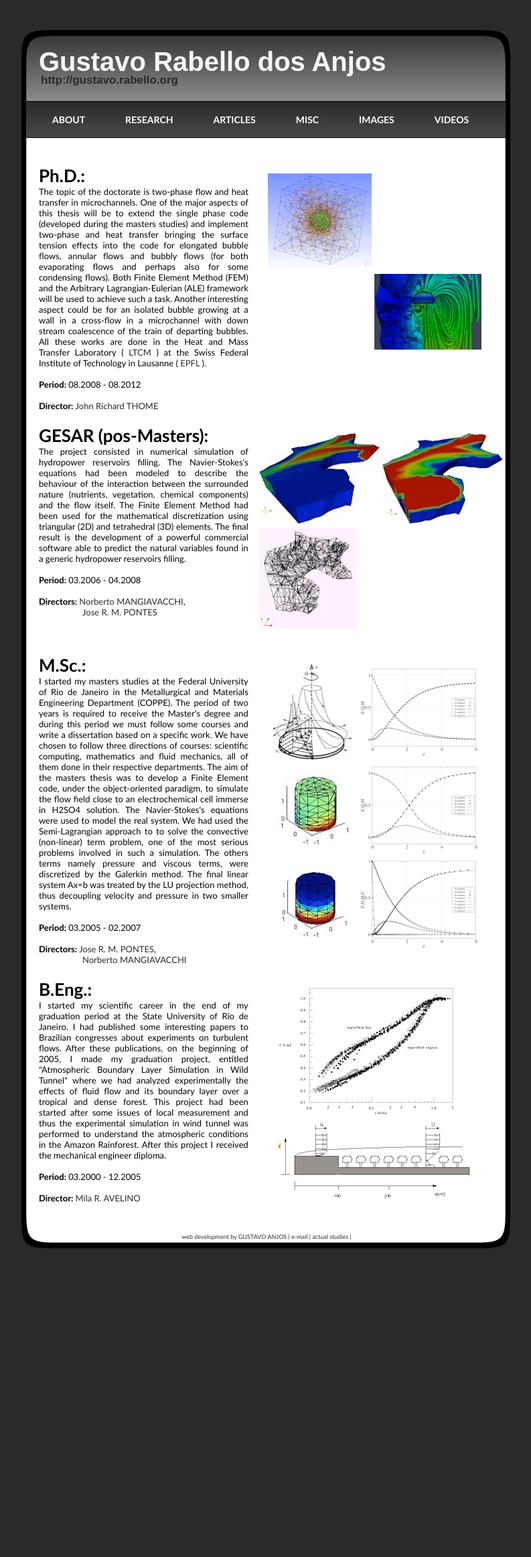
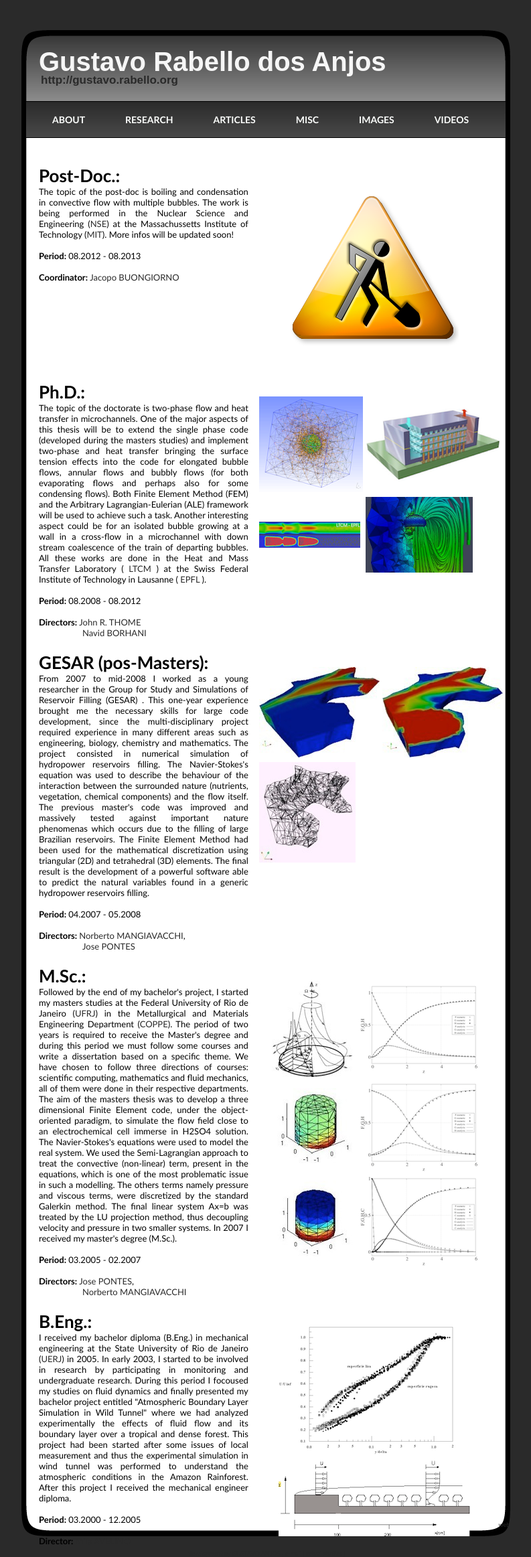
Before and after one commit to gustavorabello/python-sitePro, a Django app: template templates/research.html in a window 1280 px wide. Shown: the whole page at 67% size, without its empty margins (242-1035 px from the left). Before the commit the page ends 1864 px from the top, so only its background shows below. Run offline with Django 3.2, Linux system fonts and the light colour scheme; the template is opened without the code that fills it, so the values that code supplies are empty.

Commit message:
Updating infos of phd and post-doc position.

```diff
--- a/static/css/research.css
+++ b/static/css/research.css
@@ -2,7 +2,7 @@
 
 #twoColumns
 {
- height:1570px;
+ height:2000px;
 }
 
 #twoColumns ul
@@ -32,7 +32,7 @@
 
 #twoColumns .right
 {
- padding-top:30px;
+ padding-top:40px;
  padding-bottom:10px;
  width:52%;
  margin-left:auto;
--- a/templates/about.html
+++ b/templates/about.html
@@ -154,8 +154,8 @@ href="{{ STATIC_URL }}images/guga.png">
  <p> <a href="http://tetgen.berlios.de"> TETGEN </a>: Mesh generator </p>
  <p> <a href="http://www.paraview.org"> Paraview </a>: Scientific
  visualization </p>
+ <p> <a href="http://www.mcs.anl.gov/petsc/"> PETSc </a> Scientific Computation Framework </p>
  <p> <a href="http://www.geuz.org/gmsh"> GMsh </a>: Mesh generator </p>
- <p> <a href="http://www.cff.ch"> CFF </a>: Swiss Railway Company </p>
 
 
  </div>
--- a/templates/research.html
+++ b/templates/research.html
@@ -12,6 +12,53 @@
 {% include "bar.html" %}
 
 <div id="twoColumns">
+
+ <!-- Post-Doc.: -->
+ <div class="block">
+  <div class="left">
+   <h1> Post-Doc.: </h1>
+   <p> The topic of the post-doc is boiling and condensation in
+   convective flow with multiple bubbles. The work is being performed
+   in the Nuclear Science and Engineering
+   (<a href="http://web.mit.edu/nse">NSE</a>)
+   at the Massachussetts Institute of Technology
+   (<a href="http://mit.edu/">MIT</a>). More infos will be updated soon!
+
+   <p>&nbsp;</p>
+
+   <p> <b> Period: </b> 08.2012 - 08.2013 </p>
+
+   <p>&nbsp;</p>
+
+   <p> <b> Coordinator: </b>
+   <a href="http://mit.edu/nse/people/faculty/buongiorno.html"> Jacopo
+	BUONGIORNO </a>
+   </p>
+
+  </div>
+
+  <div class="right">
+   <table border="0">
+	<tr>
+	 <td> <img src="{{ STATIC_URL }}images/under-construction-2.png"> </td>
+	 <td> </td>
+	 <td> </td>
+	</tr>
+
+	<tr>
+	 <td> </td>
+	 <td> </td>
+	 <td> </td>
+	</tr>
+
+	<tr>
+	 <td> </td>
+	 <td> </td>
+	</tr>
+
+   </table>
+  </div>
+ </div>
 
  <!-- Ph.D.: -->
  <div class="block">
@@ -41,8 +88,11 @@
 
    <p>&nbsp;</p>
 
-   <p> <b> Director: </b>
-   <a href="http://ltcm.epfl.ch/page-54075-en.html"> John Richard THOME </a>
+   <p> <b> Directors: </b>
+   <a href="http://ltcm.epfl.ch/page-54075-en.html"> John R. THOME </a>
+   </p>
+   <p style="text-indent:65px" >
+   <a href="http://ltcm.epfl.ch/page-54077-en.html"> Navid BORHANI </a>
    </p>
 
   </div>
@@ -50,11 +100,12 @@
    <table border="0">
 	<tr>
 	 <td> <img src="{{ STATIC_URL }}images/3Dmesh.png"> </td>
+	 <td> <img src="{{ STATIC_URL }}images/processor.png"> </td>
 	 <td> </td>
 	</tr>
 
 	<tr>
-	 <td> </td>
+	 <td > <img src="{{ STATIC_URL }}images/2Dmicro.png"> </td>
 	 <td > <img src="{{ STATIC_URL }}images/3Dbubble.png"> </td>
 	 <td> </td>
 	</tr>
@@ -73,19 +124,26 @@
   <div class="left">
    <h1> GESAR (pos-Masters): </h1>
 
-   <p> The project consisted in numerical simulation of hydropower
-   reservoirs filling. The Navier-Stokes's equations had been modeled to
-   describe the behaviour of the interaction between the surrounded
+   <p> From 2007 to mid-2008 I worked as a young researcher in the Group
+   for Study and Simulations of Reservoir Filling (GESAR) . This
+   one-year experience brought me the necessary skills for large code
+   development, since the multi-disciplinary project required experience
+   in many different areas such as engineering, biology, chemistry and
+   mathematics. The project consisted in numerical simulation of
+   hydropower reservoirs filling. The Navier-Stokes's equation was used
+   to describe the behaviour of the interaction between the surrounded
    nature (nutrients, vegetation, chemical components) and the flow
-   itself. The Finite Element Method had been used for the mathematical
-   discretization using triangular (2D) and tetrahedral (3D) elements.
-   The final result is the development of a powerful commercial software
-   able to predict the natural variables found in a generic hydropower
-   reservoirs filling. </p>
+   itself. The previous master's code was improved and massively tested
+   against important nature phenomenas which occurs due to the filling
+   of large Brazilian reservoirs. The Finite Element Method had been
+   used for the mathematical discretization using triangular (2D) and
+   tetrahedral (3D) elements. The final result is the development of a
+   powerful software able to predict the natural variables found in a
+   generic hydropower reservoirs filling. </p>
 
    <p>&nbsp;</p>
 
-   <p> <b> Period: </b> 03.2006 - 04.2008 </p>
+   <p> <b> Period: </b> 04.2007 - 05.2008 </p>
 
    <p>&nbsp;</p>
 
@@ -93,7 +151,7 @@
    <a href="http://www.eng.uerj.br/prof/norberto"> Norberto MANGIAVACCHI</a>,
    </p>
    <p style="text-indent:65px" >
-   <a href="http://www.metalmat.ufrj.br/docentes/pontes/"> Jose R. M. PONTES </a>
+   <a href="http://www.metalmat.ufrj.br/docentes/pontes/"> Jose PONTES </a>
    </p>
 
   </div>
@@ -124,23 +182,28 @@
   <div class="left">
    <h1> M.Sc.: </h1>
 
-   <p> I started my masters studies at the Federal University of Rio de
-   Janeiro in the Metallurgical and Materials Engineering Department
-   (COPPE). The period of two years is required to receive the Master's
-   degree and during this period we must follow some courses and write a
-   dissertation based on a specific work. We have chosen to follow three
-   directions of courses: scientific computing, mathematics and fluid
-   mechanics, all of them done in their respective departments. The aim
-   of the masters thesis was to develop a Finite Element code, under the
-   object-oriented paradigm, to simulate the flow field close to an
-   electrochemical cell immerse in H2SO4 solution. The Navier-Stokes's
-   equations were used to model the real system. We had used the
-   Semi-Lagrangian approach to to solve the convective (non-linear) term
-   problem, one of the most serious problems involved in such a
-   simulation. The others terms namely pressure and viscous terms, were
-   discretized by the Galerkin method. The final linear system Ax=b was
-   treated by the LU projection method, thus decoupling velocity and
-   pressure in two smaller systems.</p>
+   <p> Followed by the end of my bachelor's project, I started my masters
+   studies at the Federal University of Rio de Janeiro
+   (<a href="http://www.ufrj.br">UFRJ</a>)
+   in the Metallurgical and Materials Engineering Department
+   (<a href="http://www.coppe.ufrj.br">COPPE</a>).
+   The period of two years is required to receive the Master's degree
+   and during this period we must follow some courses and write a
+   dissertation based on a specific theme. We have chosen to follow
+   three directions of courses: scientific computing, mathematics and
+   fluid mechanics, all of them were done in their respective
+   departments. The aim of the masters thesis was to develop a three
+   dimensional Finite Element code, under the object-oriented paradigm,
+   to simulate the flow field close to an electrochemical cell immerse
+   in H2SO4 solution. The Navier-Stokes's equations were used to model
+   the real system. We used the Semi-Lagrangian approach to treat the
+   convective (non-linear) term, present in the equations, which is one
+   of the most problematic issue in such a modelling. The others terms
+   namely pressure and viscous terms, were discretized by the standard
+   Galerkin method. The final linear system Ax=b was treated by the LU
+   projection method, thus decoupling velocity and pressure in two
+   smaller systems. In 2007 I received my master's degree (M.Sc.).
+   </p>
 
    <p>&nbsp;</p>
 
@@ -149,7 +212,7 @@
    <p>&nbsp;</p>
 
    <p> <b> Directors: </b>
-   <a href="http://www.metalmat.ufrj.br/docentes/pontes/"> Jose R. M. PONTES</a>,
+   <a href="http://www.metalmat.ufrj.br/docentes/pontes/"> Jose PONTES</a>,
    </p>
    <p style="text-indent:65px" >
    <a href="http://www.eng.uerj.br/prof/norberto"> Norberto MANGIAVACCHI </a>
@@ -182,18 +245,19 @@
   <div class="left">
    <h1> B.Eng.: </h1>
 
-   <p> I started my scientific career in the end of my graduation period
-   at the State University of Rio de Janeiro. I had published some
-   interesting papers to Brazilian congresses about experiments on
-   turbulent flows. After these publications, on the beginning of 2005, I
-   made my graduation project, entitled "Atmospheric Boundary Layer
-   Simulation in Wild Tunnel" where we had analyzed experimentally the
-   effects of fluid flow and its boundary layer over a tropical and dense
-   forest. This project had been started after some issues of local
-   measurement and thus the experimental simulation in wind tunnel was
-   performed to understand the atmospheric conditions in the Amazon
-   Rainforest. After this project I received the mechanical engineer
-   diploma. </p>
+   <p> I received my bachelor diploma (B.Eng.) in mechanical engineering
+   at the State University of Rio de Janeiro
+   (<a href="http://www.uerj.br">UERJ</a>) in 2005. In early 2003, I
+   started to be involved in research by participating in monitoring and
+   undergraduate research. During this period I focoused my studies on
+   fluid dynamics and finally presented my bachelor project entitled
+   "Atmospheric Boundary Layer Simulation in Wild Tunnel" where we had
+   analyzed experimentally the effects of fluid flow and its boundary
+   layer over a tropical and dense forest. This project had been started
+   after some issues of local measurement and thus the experimental
+   simulation in wind tunnel was performed to understand the atmospheric
+   conditions in the Amazon Rainforest. After this project I received
+   the mechanical engineer diploma. </p>
 
    <p>&nbsp;</p>
 
@@ -202,7 +266,7 @@
    <p>&nbsp;</p>
 
    <p> <b> Director: </b>
-   <a href="http://www.eng.uerj.br/prof/mila"> Mila R. AVELINO </a>
+   <a href="http://www.eng.uerj.br/prof/mila"> Mila AVELINO </a>
    </p>
 
   </div>
```
Also changed, not shown: static/images/2Dmicro.png (added), static/images/processor.png (added).
